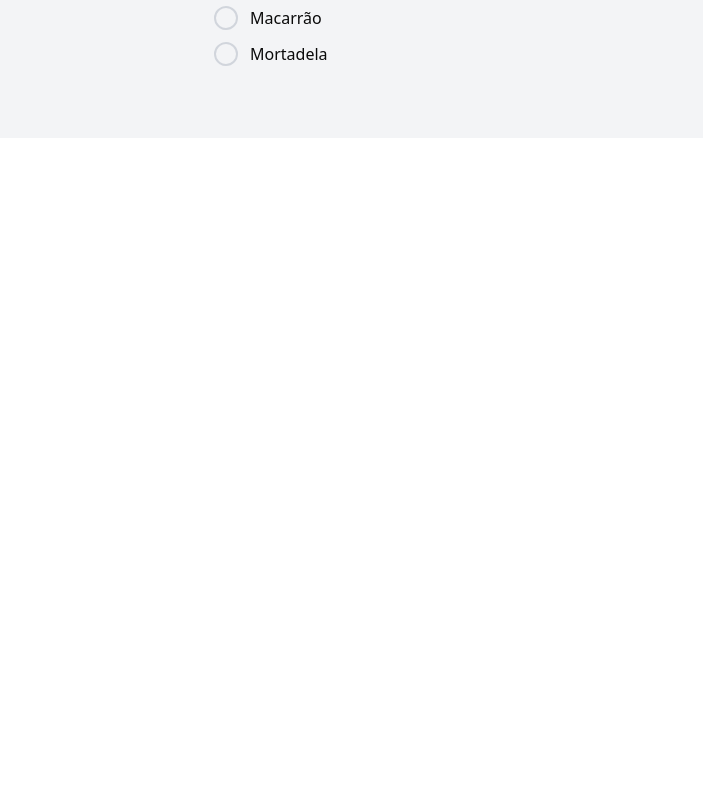
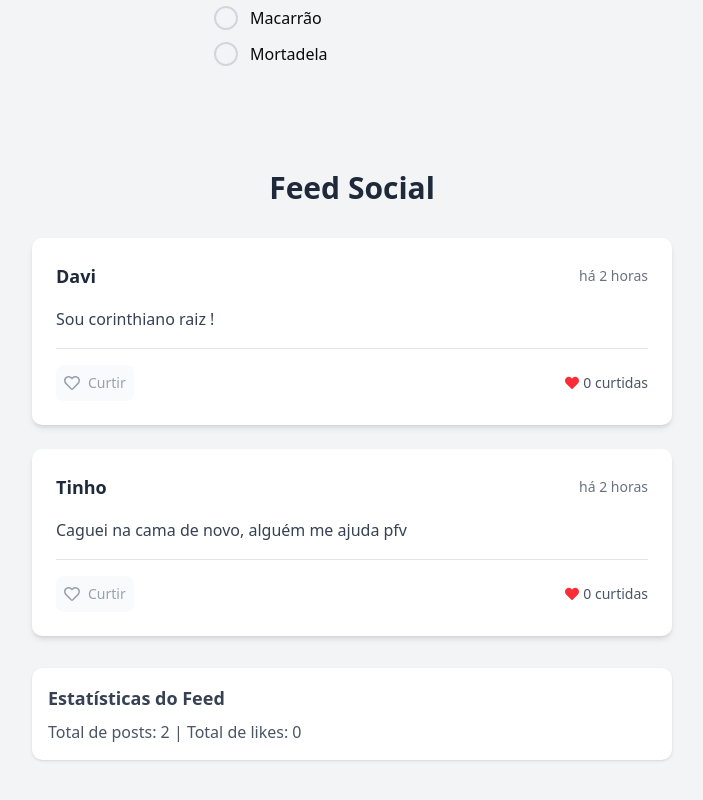
Before and after one commit to DanielVerissimo1/introducao-next, a Next.js app: page /about in a window 1280 px wide. Shown: the part 2790-3590 px from the top of the page, without its empty margins (288-991 px from the left). Before the commit the page ends 2928 px from the top, so only its background shows below. Built offline with nearby package versions, Linux system fonts and the light colour scheme; no server answers.

Commit message:
feat: atividade redes sociais

```diff
--- a/src/app/about/page.tsx
+++ b/src/app/about/page.tsx
@@ -7,6 +7,7 @@ import MiniDisplay from "@/components/miniDisplay"
 import NavBar from "@/components/NavBar";
 import BotaoReproducao from "@/components/BotaoReproducao"
 import ListaDeCompras from "@/components/ListaDeCompras"
+import FeedPage from "@/components/FeedPage"
 
 interface CommentData {
   id: string;
@@ -79,7 +80,7 @@ export default function About(){
         <div className="bg-gray-100">
              <NavBar links={
                     [
-                      { label: 'home', href: '' },
+                      { label: 'home', href: '/' },
                       { label: 'Sobre Nós', href: '/about' },
                       { label: 'Produtos', href: '/product' }
                     ]
@@ -139,11 +140,11 @@ export default function About(){
                 <BotaoReproducao/>
             </div>
             <div className="flex flex-col items-center justify-center py-10 gap-4">
-
                 <ListaDeCompras/>
-
             </div>
-
+            <div>
+                <FeedPage/>
+            </div>
         </div>
     )
 }
--- /dev/null
+++ b/src/components/FeedPage.tsx
@@ -0,0 +1,73 @@
+"use client";
+
+import { useState } from "react";
+import PostCard from "./PostCard";
+
+interface Post {
+  id: number;
+  autor: string;
+  conteudo: string;
+  likes: number;
+}
+
+export default function FeedPage() {
+
+  const [posts, setPosts] = useState<Post[]>([
+    {
+      id: 1,
+      autor: "Davi",
+      conteudo: "Sou corinthiano raiz !",
+      likes: 0
+    },
+    {
+      id: 2,
+      autor: "Tinho",
+      conteudo: "Caguei na cama de novo, alguém me ajuda pfv",
+      likes: 0
+    }
+  ]);
+
+  const handleLike = (postId: number) => {
+    setPosts(prevPosts =>
+      prevPosts.map(post =>
+        post.id === postId
+          ? { ...post, likes: post.likes + 1 }
+          : post
+      )
+    );
+  };
+
+  return (
+    <div className="min-h-screen bg-gray-100 py-8">
+      <div className="max-w-2xl mx-auto px-4">
+        <h1 className="text-3xl font-bold text-gray-800 mb-8 text-center">
+          Feed Social
+        </h1>
+
+        <div className="space-y-6">
+          {posts.map(post => (
+            <PostCard
+              key={post.id}
+              id={post.id}
+              autor={post.autor}
+              conteudo={post.conteudo}
+              likes={post.likes}
+              onLike={handleLike}
+            />
+          ))}
+        </div>
+
+
+        <div className="mt-8 p-4 bg-white rounded-lg shadow">
+          <h2 className="text-lg font-semibold text-gray-700 mb-2">
+            Estatísticas do Feed
+          </h2>
+          <p className="text-gray-600">
+            Total de posts: {posts.length} |
+            Total de likes: {posts.reduce((total, post) => total + post.likes, 0)}
+          </p>
+        </div>
+      </div>
+    </div>
+  );
+}
--- /dev/null
+++ b/src/components/PostCard.tsx
@@ -0,0 +1,59 @@
+"use client";
+
+import { FaHeart, FaRegHeart } from "react-icons/fa";
+
+interface PostCardProps {
+  id: number;
+  autor: string;
+  conteudo: string;
+  likes: number;
+  onLike: (postId: number) => void;
+}
+
+export default function PostCard({ id, autor, conteudo, likes, onLike }: PostCardProps) {
+
+  const handleLikeClick = () => {
+    onLike(id); // Chama função passada pelo pai, passando o ID
+  };
+
+  return (
+    <div className="bg-white rounded-lg shadow-md p-6 hover:shadow-lg transition-shadow">
+      <div className="flex items-center justify-between mb-4">
+        <h3 className="text-lg font-semibold text-gray-800">{autor}</h3>
+        <span className="text-sm text-gray-500">há 2 horas</span>
+      </div>
+
+
+      <p className="text-gray-700 mb-4 leading-relaxed">
+        {conteudo}
+      </p>
+
+
+      <div className="flex items-center justify-between border-t pt-4">
+
+        <button
+          onClick={handleLikeClick}
+          className={`flex items-center space-x-2 p-2 rounded-md transition-colors cursor-pointer
+            ${likes > 0 ?
+              "text-red-500 bg-red-50 hover:bg-red-100" :
+              "text-gray-400 hover:text-gray-500 bg-gray-50 hover:bg-gray-100"}
+          `}
+        >
+          <span>{likes > 0 ? <FaHeart /> : <FaRegHeart />}</span>
+          <span className="text-sm font-medium">
+            {likes > 0 ? "Curtido" : "Curtir"}
+          </span>
+        </button>
+
+
+        <div className="flex items-center space-x-1">
+          <FaHeart className="text-red-500 text-sm" />
+          <span className="text-sm text-gray-600">
+            {likes} {likes === 1 ? 'curtida' : 'curtidas'}
+          </span>
+        </div>
+      </div>
+
+    </div>
+  );
+}
```
